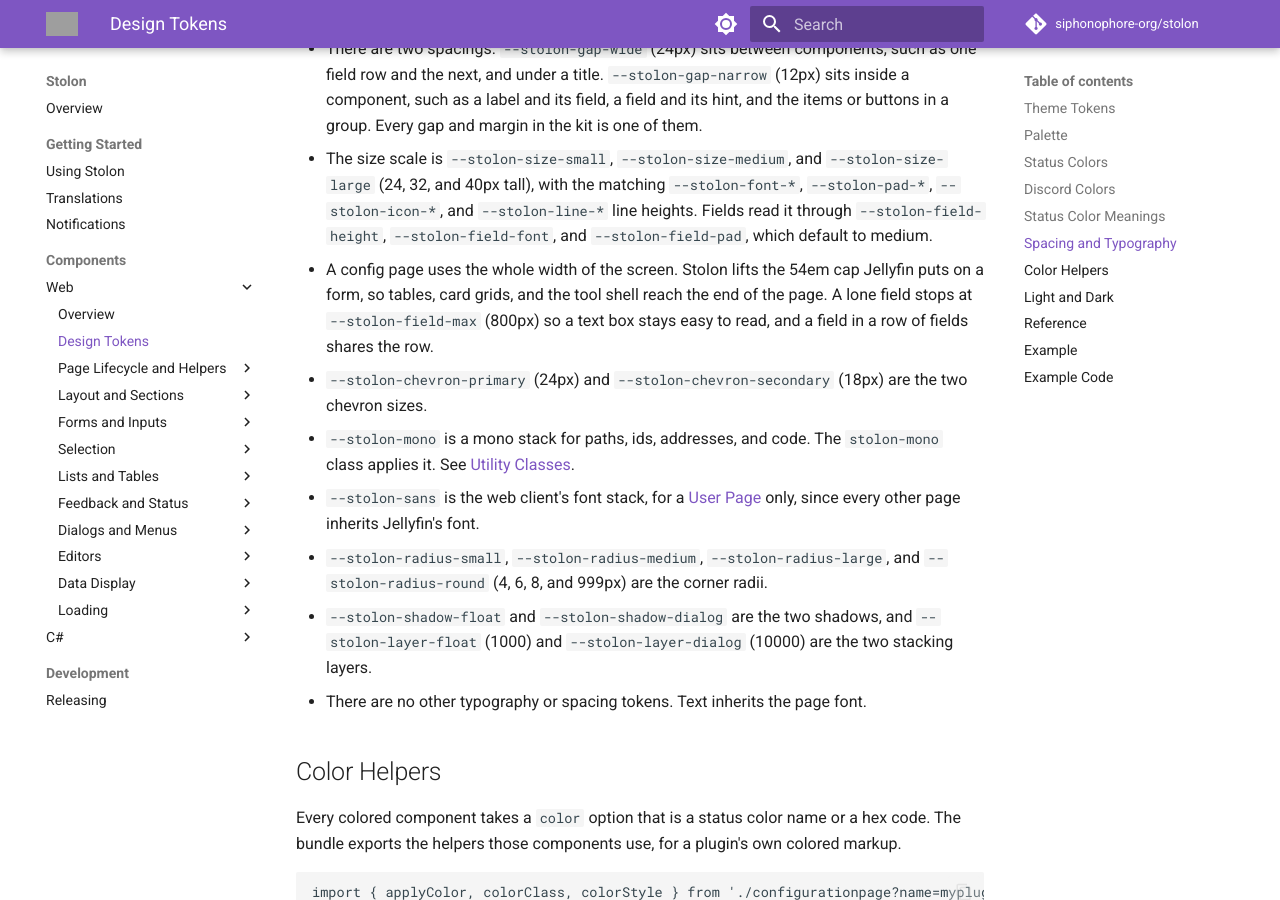
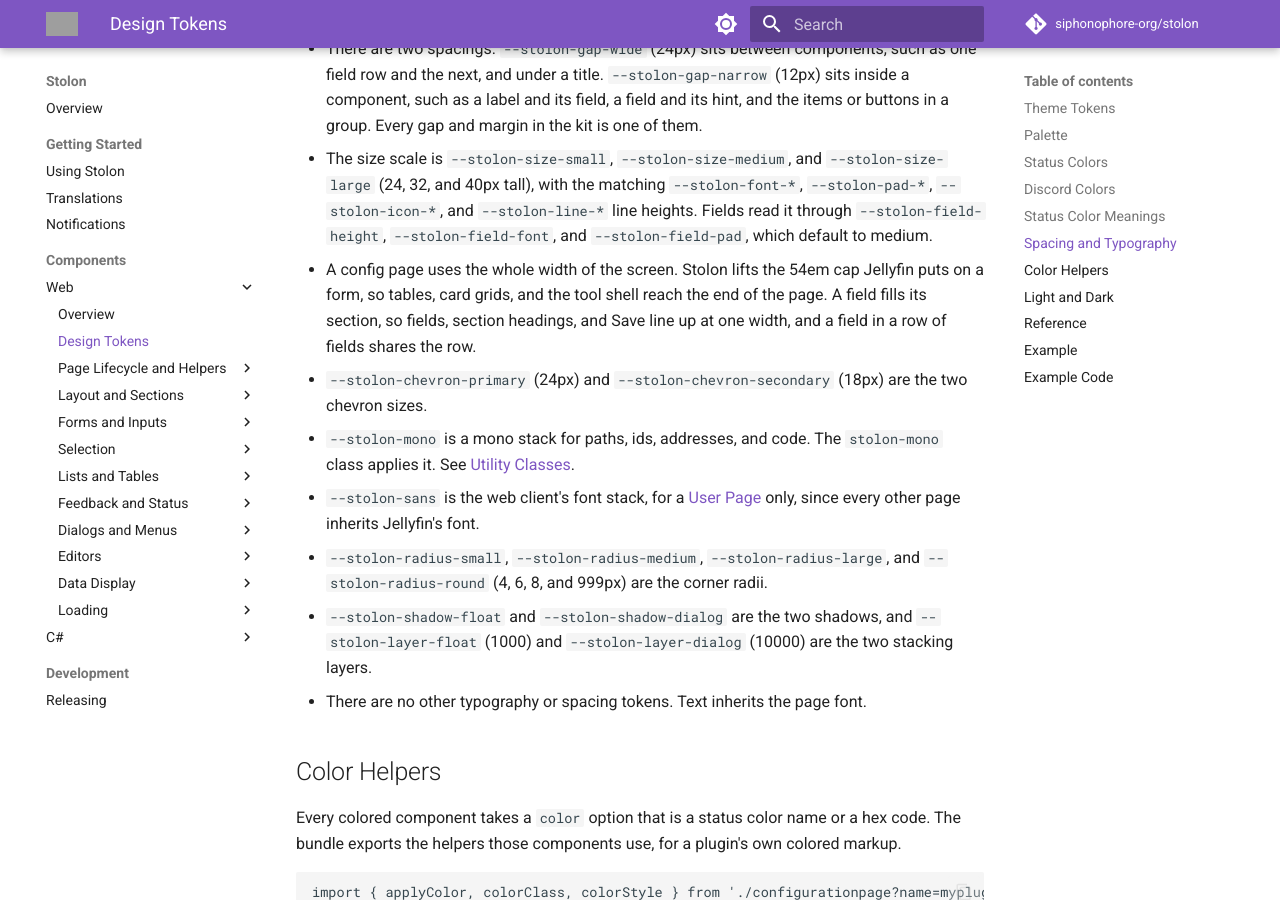
Before and after one commit to siphonophore-org/stolon, an MkDocs documentation site: the page built from docs/components/web/design-tokens.md, in a window 1280 px wide and 900 px high, scrolled down 4438 px. Built offline with MkDocs 1.6.1 and Material for MkDocs 9.7.7, drawn with Linux system fonts in a browser that asks for light colours; comment, search, counter and statistics services are not loaded; grey boxes are pictures that could not be loaded.

Commit message:
let fields fill their section

```diff
--- a/docs/components/web/design-tokens.md
+++ b/docs/components/web/design-tokens.md
@@ -101,7 +101,7 @@ Never use color alone. A badge always has a word, and a dot always has a `title`
 
 * There are two spacings. `--stolon-gap-wide` (24px) sits between components, such as one field row and the next, and under a title. `--stolon-gap-narrow` (12px) sits inside a component, such as a label and its field, a field and its hint, and the items or buttons in a group. Every gap and margin in the kit is one of them.
 * The size scale is `--stolon-size-small`, `--stolon-size-medium`, and `--stolon-size-large` (24, 32, and 40px tall), with the matching `--stolon-font-*`, `--stolon-pad-*`, `--stolon-icon-*`, and `--stolon-line-*` line heights. Fields read it through `--stolon-field-height`, `--stolon-field-font`, and `--stolon-field-pad`, which default to medium.
-* A config page uses the whole width of the screen. Stolon lifts the 54em cap Jellyfin puts on a form, so tables, card grids, and the tool shell reach the end of the page. A lone field stops at `--stolon-field-max` (800px) so a text box stays easy to read, and a field in a row of fields shares the row.
+* A config page uses the whole width of the screen. Stolon lifts the 54em cap Jellyfin puts on a form, so tables, card grids, and the tool shell reach the end of the page. A field fills its section, so fields, section headings, and Save line up at one width, and a field in a row of fields shares the row.
 * `--stolon-chevron-primary` (24px) and `--stolon-chevron-secondary` (18px) are the two chevron sizes.
 * `--stolon-mono` is a mono stack for paths, ids, addresses, and code. The `stolon-mono` class applies it. See [Utility Classes](utility-classes.md).
 * `--stolon-sans` is the web client's font stack, for a [User Page](user-page.md) only, since every other page inherits Jellyfin's font.
--- a/src/css/design-tokens.css
+++ b/src/css/design-tokens.css
@@ -53,9 +53,6 @@
     --stolon-mono: "SFMono-Regular", Consolas, "Liberation Mono", Menlo, monospace;
     /* The web client's font stack, for a user page that loads no Jellyfin theme. Every other page inherits Jellyfin's font. */
     --stolon-sans: "Noto Sans", "Segoe UI", Roboto, Helvetica, Arial, sans-serif;
-
-    /* The widest a lone field grows on a page that uses the whole width, so a text box stays easy to read. */
-    --stolon-field-max: calc(var(--stolon-size-large) * 20);
 
     /* The size scale every field, button, pill, badge, and tag takes, as small, medium, or large. Medium matches a text field. */
     --stolon-size-small: 24px;
--- a/src/css/form-fields.css
+++ b/src/css/form-fields.css
@@ -486,8 +486,8 @@ input.stolon-check-row-input:disabled { opacity: 0.4; cursor: default; }
 .pluginConfigurationPage form,
 .pluginConfigurationPage .readOnlyContent { max-width: none; }
 
-/* A lone field keeps a readable width on a full-width page. A field in a row of fields still shares the row. */
+/* A field fills its section, so fields, section headings, and Save line up at one width. */
 /* Example: <div class="inputContainer"><label for="host">Host</label><input is="emby-input" id="host"></div> */
 .pluginConfigurationPage .inputContainer,
 .pluginConfigurationPage .selectContainer,
-.pluginConfigurationPage .stolon-field { max-width: var(--stolon-field-max); }
+.pluginConfigurationPage .stolon-field { max-width: none; }
```
